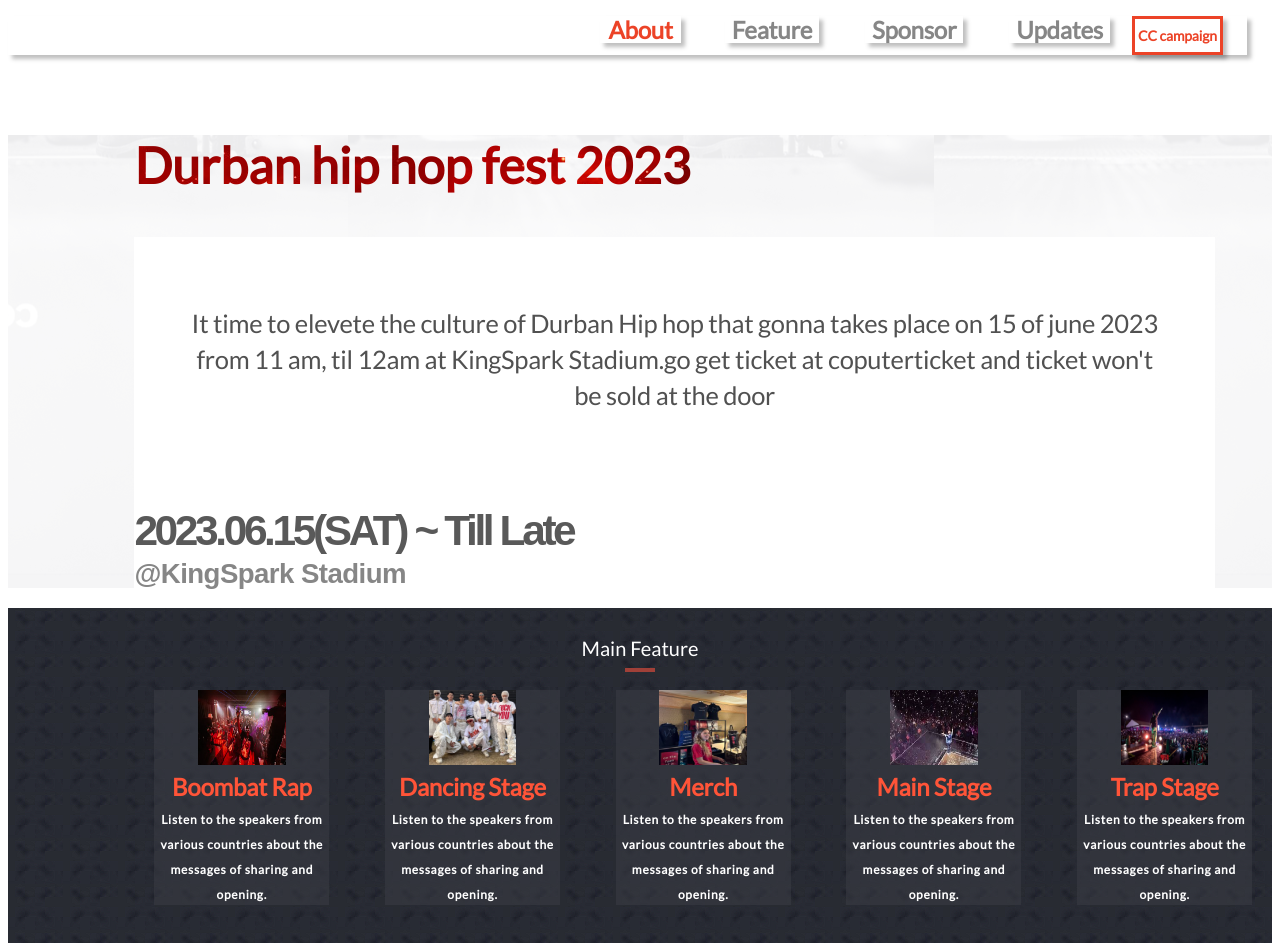
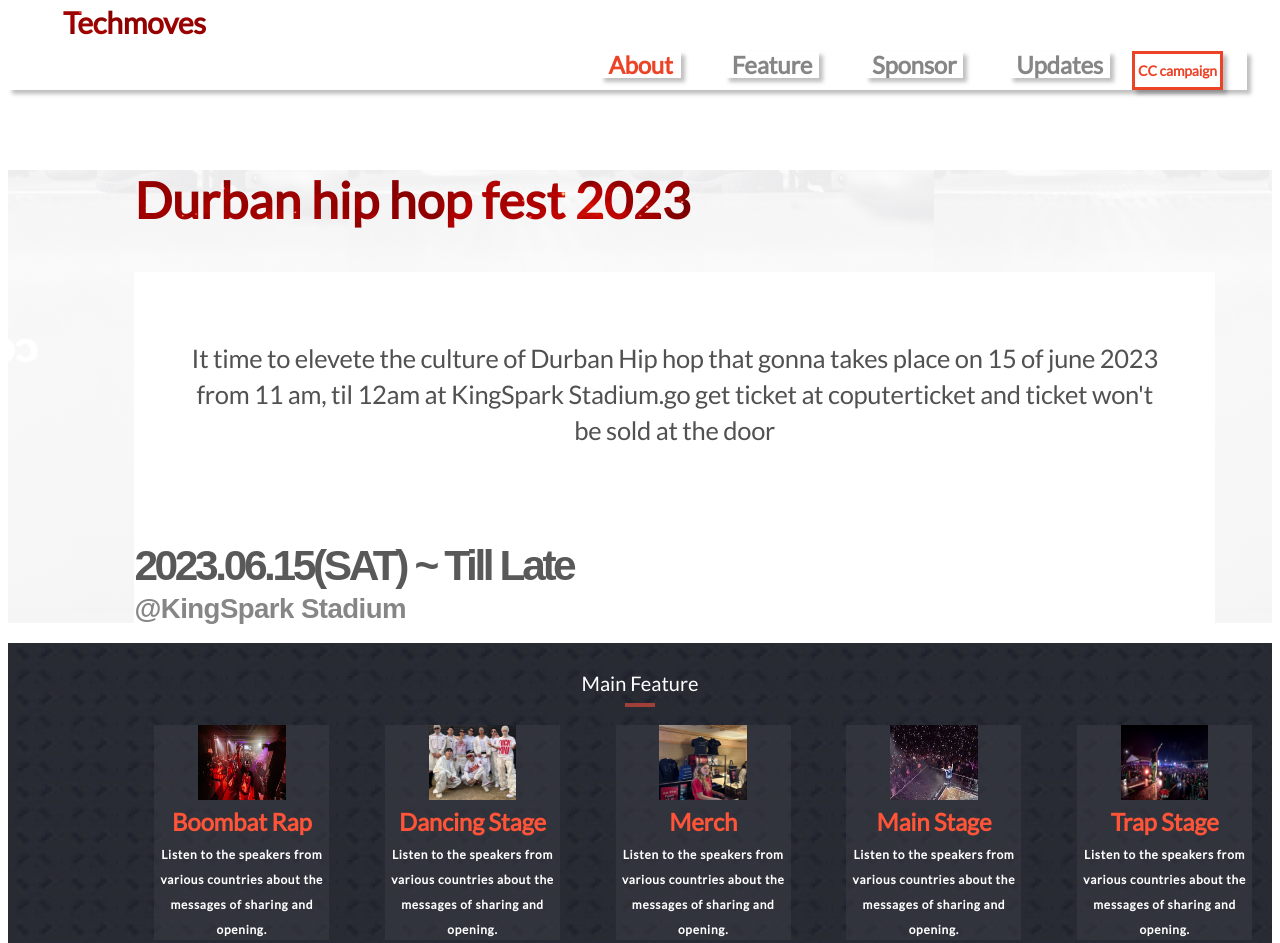
Before and after one commit to techmoves/hiphopfest-capstone, a website: page index.html in a window 1280 px wide. Shown: the top 943 px of the page. Drawn offline with Linux system fonts and the light colour scheme.

Commit message:
Add some modification

```diff
--- a/index.html
+++ b/index.html
@@ -15,6 +15,7 @@
 <body>
     <header id="header section">
           <a class="Logo logo1" href="#">Techmoves</a>
+          <a class="Logo10" href="#">Techmoves</a>
         <nav>
      <div class="mobile-menu">
             <img class="humburger" src="images/hum1.png" alt="humburger">
@@ -33,7 +34,7 @@
         <ul>
             <li><a href="#top-sections">Home</a></li>
             <li><a href="#about-sec">About</a></li>
-            <li><a href="#">Feature</a></li>
+            <li><a href="#main-program-sec">Feature</a></li>
         </ul>
     </div>
     <section id="top-sections">
--- a/style.css
+++ b/style.css
@@ -796,6 +796,18 @@ article {
     width: 20%;
   }
 
+
+  .Logo10 {
+    color: rgb(252, 50, 14);
+    font-family: "Lato", sans-serif;
+    font-weight: 900 !important;
+    background-image: url("images/fire.jpg");
+    -webkit-background-clip: text;
+    -webkit-text-fill-color: transparent;
+    font-size: 30px;
+    width: 20%;
+  }
+
   .pro {
     width: 50%;
     height: 75px;
```
Also changed, not shown: about.html (+5 -3 lines).
